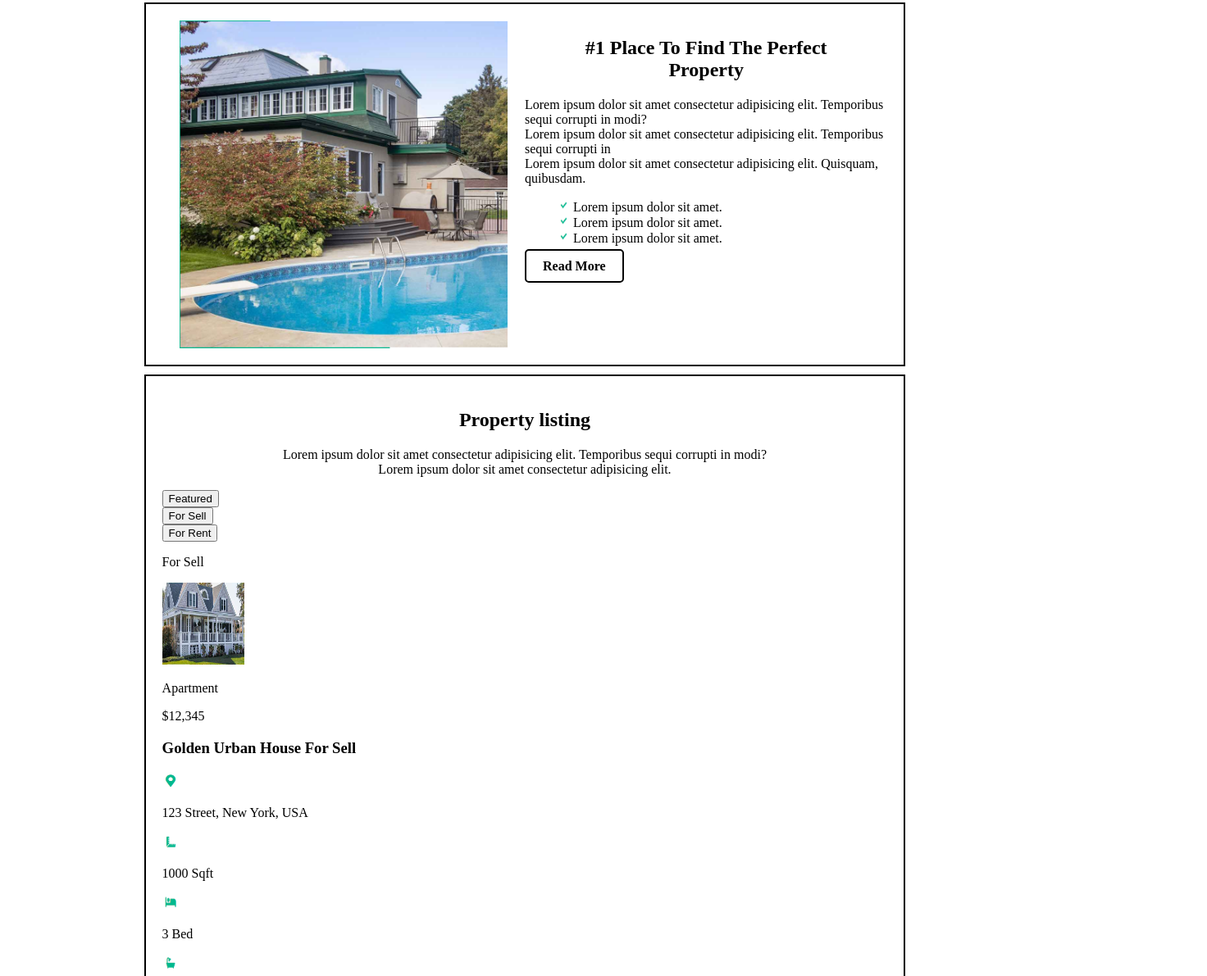
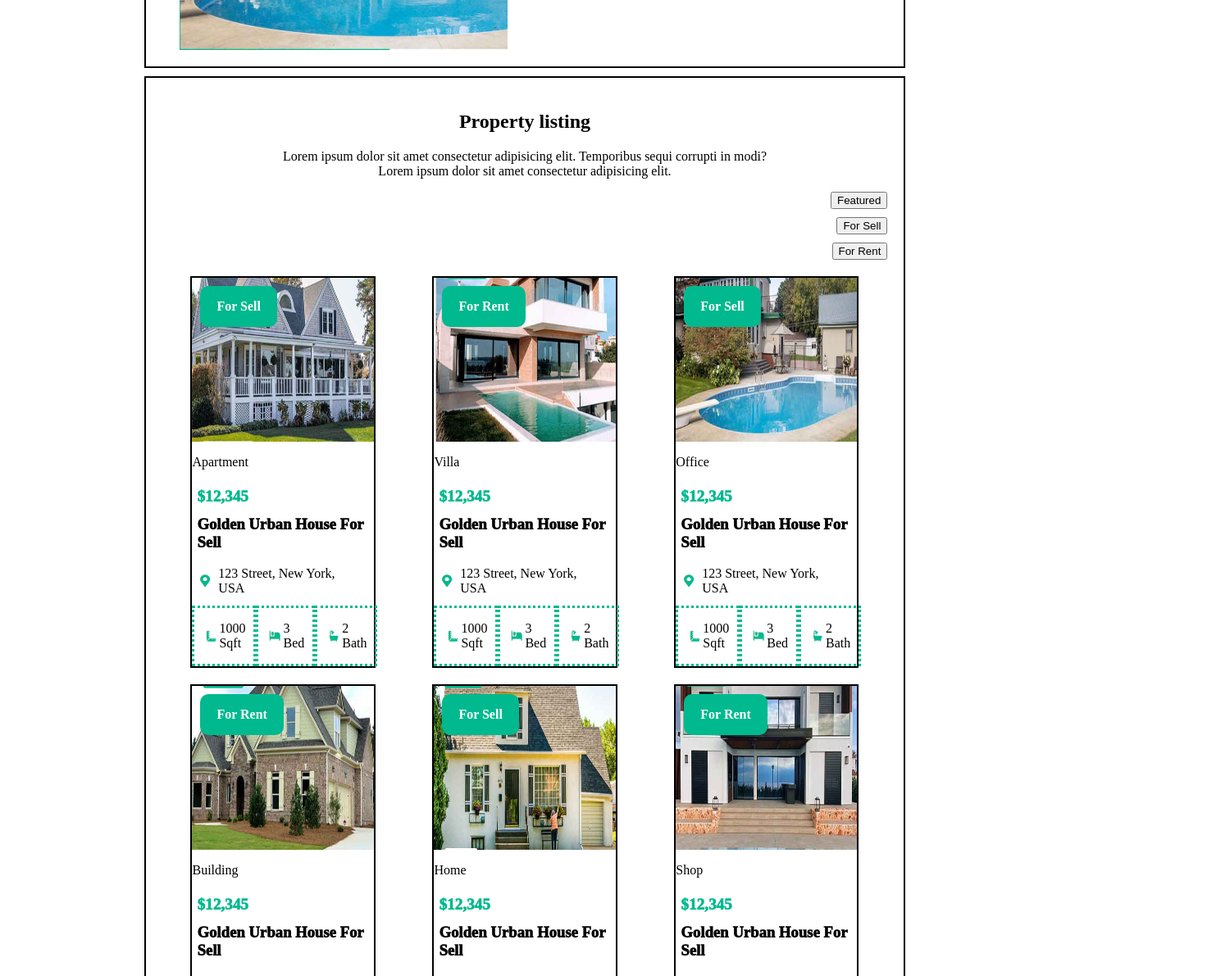
Before and after one commit to shafaitahir8/HTML-CSS-Webpages, a plain HTML site: page Makaan/index.html in a window 1280 px wide. Shown: the part 1609-2800 px from the top of the page at 82% size, 1472 px wide, since content can reach past the window. Drawn offline with Linux system fonts and the light colour scheme.

Commit message:
Added the property listing styles

```diff
--- a/Makaan/Styles/index.css
+++ b/Makaan/Styles/index.css
@@ -277,19 +277,20 @@ h2 {
     align-items: center;
 }
 
-#cta-container > a {
+.cta-container > a {
     padding: 10px 20px;
-    border: 2px solid black;
     border-radius: 5px;
     text-decoration: none;
-    color: black;
-    font-weight: bold;
+    color: white;
+    font-weight: 1000;
     transition: box-shadow 0.3s ease-in-out;
+    background-color: rgb(0,185,142);
 }
 
-#cta-container > a:hover {
+.cta-container > a:hover {
     box-shadow: 5px 5px 0px black;
 }
+
 
 #section5-row > div {
     width: 50%;
@@ -300,3 +301,137 @@ h2 {
     justify-content: center;
     align-items: center;
 }
+
+
+.nav-list li a {
+    text-decoration: none;
+    color: white;
+    padding: 10px 20px;
+    font-weight: bold;
+    transition: box-shadow 0.3s ease-in-out;
+    border : 2px solid grey;
+    background-color: #000000;
+}
+
+.nav-list li a:hover {
+    box-shadow: 5px 5px 0px black;
+}
+
+.nav-list li a:active {
+    box-shadow: 0px 0px black;
+    transform: translateY(5px);
+}
+
+.card-wrap {
+    justify-content: center;
+    align-items: center;
+}
+
+.card-wrap > div > div {
+    margin-right: 20px;
+    margin-top: 20px;
+}
+
+.tab-buttons {
+    display: flex;
+    flex-direction: column;
+}
+
+.tab-button {
+    margin-bottom: 10px;
+    margin-left: auto;
+}
+
+/* property cards */
+.cards-container > div {
+    display: flex;
+    justify-content: space-around;
+}
+
+
+.property-card {
+    border: 2px solid black;
+    margin: 10px;
+    width: 25%;
+}
+
+.property-card > div {
+    /* outline: 2px solid black; */
+}
+
+.property-specifications {
+    display: flex;
+    width: 100%;
+}
+
+.property-specifications > div {
+    display: flex;
+    align-items: center;
+    padding: 0px 10px;
+    border: rgb(0,185,142) dotted;
+    width: 33.33%;
+}
+
+/* Tags and image adjustment*/
+.tag-img-container .card-img {
+    position: relative;
+}
+
+.tag-img-container .card-img > img {
+    display: block;
+    width: 100%;
+    position: relative;
+    z-index: 1;
+}
+
+.tag-img-container .card-tag {
+  position: absolute;
+  width: auto;
+  height: auto;
+  z-index: 2;
+
+  margin-top: 10px;
+  margin-left: 10px;
+  padding: 0px 20px;
+  color: white;
+  font-weight: bold;
+  background-color: rgb(0,185,142);
+  border-radius: 10px;
+}
+
+/* Tags and image adjustment ends here*/
+
+.property-info {
+    display: flex;
+    flex-direction: column;
+    justify-content: flex-start;
+    align-items: flex-start;
+  }
+
+  .property-info p,
+  .property-info h3,
+  .property-info .card-address {
+    margin: 6px;
+    padding: 0;
+  }
+
+.property-info > p > span {
+    color: rgb(0,185,142);
+    font-size: larger;
+    font-weight: 1000;
+}
+
+.property-info h3 {
+    font-weight: 1000;
+}
+
+.card-address {
+    display: flex;
+    justify-content: flex-start;
+    align-items: center;
+}
+
+#cta-container2 {
+    margin-top: 40px;
+    margin-left: 60px;
+}
--- a/Makaan/index.html
+++ b/Makaan/index.html
@@ -65,8 +65,8 @@
                 </div>
 
                 <!-- Header CTA -->
-                <div class="cta-box" id="cta-container-header">
-                    <a href="https://www.hubbase.io/hubspot-web-design" title="Add a property to this website" target="_self" target="_self">Add Property</a>
+                <div class="cta-box cta-container" id="cta-container-header">
+                    <a href="https://www.hubbase.io/hubspot-web-design" title="Add a property to this website" target="_self">Add Property</a>
                 </div>
             </div>
         </div>
@@ -99,7 +99,7 @@
                                             Lorem ipsum dolor sit amet consectetur adipisicing elit. Quisquam, quibusdam.
                                         </p>
                                     </div>
-                                    <div class="cta-box" id="cta-container">
+                                    <div class="cta-box cta-container" id="cta-container0">
                                         <a href="https://www.hubbase.io/pricing#dev-option" title="Get started with our services" target="_self">Get Started</a>
                                     </div>
                                 </div>
@@ -118,9 +118,9 @@
                                                 </div>
 
                                                 <!-- Item 2 -->
-                                                <div class="img-box">
+                                                <!-- <div class="img-box">
                                                     <img src="./Assets/Images/hero-img.png" alt="hero section image" height="400" width="400">
-                                                </div>
+                                                </div> -->
                                             </div>
 
                                             <div class="navigation-buttons">
@@ -378,7 +378,7 @@
 
                                     </div>
 
-                                    <div class="cta-box" id="cta-container">
+                                    <div class="cta-box cta-container" id="cta-container1">
                                         <a href="https://www.hubbase.io/hubspot-calculator">Read More</a>
                                     </div>
                                 </div>
@@ -431,13 +431,13 @@
                                 <!-- 1st row (contains tab butons) -->
                                 <div class="tab-buttons">
                                     <div class="tab-button">
-                                        <button>Featured</button>
+                                        <button type="button">Featured</button>
                                     </div>
                                     <div class="tab-button">
-                                        <button>For Sell</button>
+                                        <button type="button">For Sell</button>
                                     </div>
                                     <div class="tab-button">
-                                        <button>For Rent</button>
+                                        <button type="button">For Rent</button>
                                     </div>
                                 </div>
 
@@ -453,7 +453,7 @@
                                                 </div>
 
                                                 <div class="card-img">
-                                                    <img src="./Assets/Images/property-card-img1.png" loading="lazy" alt="house img" height="100" width="100">
+                                                    <img src="./Assets/Images/property-card-img1.png" loading="lazy" alt="house img" height="200" width="350">
                                                 </div>
 
                                                 <div class="property-type-tag">
@@ -503,7 +503,7 @@
                                                 </div>
 
                                                 <div class="card-img">
-                                                    <img src="./Assets/Images/property-card-img2.png" loading="lazy" alt="house img" height="100" width="100">
+                                                    <img src="./Assets/Images/property-card-img2.png" loading="lazy" alt="house img" height="200" width="350">
                                                 </div>
 
                                                 <div class="property-type-tag">
@@ -549,7 +549,7 @@
                                                 </div>
 
                                                 <div class="card-img">
-                                                    <img src="./Assets/Images/property-card-img3.png" loading="lazy" alt="house img" height="100" width="100">
+                                                    <img src="./Assets/Images/property-card-img3.png" loading="lazy" alt="house img" height="200" width="350">
                                                 </div>
 
                                                 <div class="property-type-tag">
@@ -597,7 +597,7 @@
                                                 </div>
 
                                                 <div class="card-img">
-                                                    <img src="./Assets/Images/property-card-img4.png" loading="lazy" alt="house img" height="100" width="100">
+                                                    <img src="./Assets/Images/property-card-img4.png" loading="lazy" alt="house img" height="200" width="350">
                                                 </div>
 
                                                 <div class="property-type-tag">
@@ -643,7 +643,7 @@
                                                 </div>
 
                                                 <div class="card-img">
-                                                    <img src="./Assets/Images/property-card-img5.png" loading="lazy" alt="house img" height="100" width="100">
+                                                    <img src="./Assets/Images/property-card-img5.png" loading="lazy" alt="house img" height="200" width="350">
                                                 </div>
 
                                                 <div class="property-type-tag">
@@ -688,7 +688,7 @@
                                                 </div>
 
                                                 <div class="card-img">
-                                                    <img src="./Assets/Images/property-card-img6.png" loading="lazy" alt="house img" height="100" width="100">
+                                                    <img src="./Assets/Images/property-card-img6.png" loading="lazy" alt="house img" height="200" width="350">
                                                 </div>
 
                                                 <div class="property-type-tag">
@@ -729,7 +729,7 @@
                                 </div>
 
                                 <!-- 3rd row (contains browse more cta) -->
-                                <div class="cta-box" id="cta-container">
+                                <div class="cta-box cta-container" id="cta-container2">
                                     <a href="https://www.hubbase.io/hubspot-calculator">Browse More Property</a>
                                 </div>
                             </div>
@@ -778,7 +778,7 @@
                             <div class="section-cta-container">
                                 <!-- First CTA -->
                                 <div class="cta-box">
-                                    <div class="cta-conatiner" id="cta-container">
+                                    <div class="cta-conatiner cta-container" id="cta-container3">
                                         <a href="https://www.hubbase.io/contact-us">
                                             <img src="./Assets/Images/Phone-icon-contact.png" loading="lazy" alt="telephone icon" height="15" width="15">
                                             <p>Make A Call</p>
@@ -788,7 +788,7 @@
 
                                 <!-- Second CTA -->
                                 <div class="cta-box">
-                                    <div class="cta-conatiner" id="cta-container">
+                                    <div class="cta-conatiner cta-container" id="cta-container4">
                                         <a  href="https://www.hubbase.io/contact-us">
                                             <img src="./Assets/Images/calander-icon-contact.png" loading="lazy" alt="calander icon" height="15" width="15">
                                             <p>Get Appointment</p>
```
